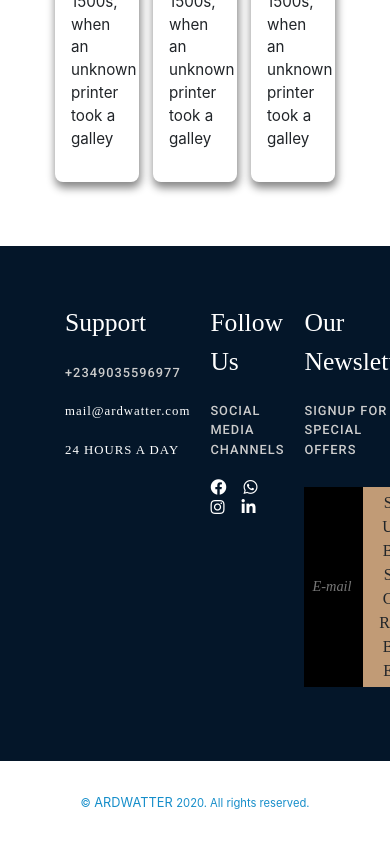
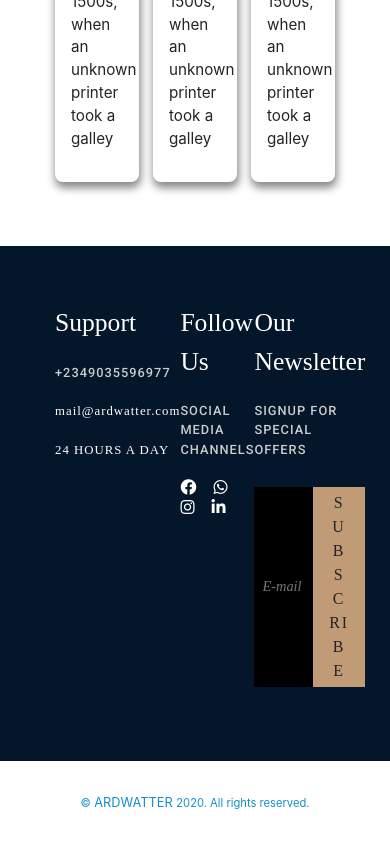
Before and after one commit to josekuaan/Ardwatter, a React (Create React App) app: page / in a window 390 px wide. Shown: the part 5761-6605 px from the top of the page. Built offline with nearby package versions, Linux system fonts and the light colour scheme; some icons are missing.

Commit message:
worked on the responsiveness

```diff
--- a/src/App.css
+++ b/src/App.css
@@ -530,7 +530,7 @@ hr{
   padding: 3rem 0;
 }
 .footer-content>ul>li {
-  padding: 10px;
+  padding: 10px 0;
   color: #fff;
   font-family: Monserrat;
     font-size: 1.6rem;
--- a/src/query.css
+++ b/src/query.css
@@ -323,7 +323,7 @@ and  (max-device-width : 750px)  {
 @media only screen
 and (max-device-width : 480px) {
   #navBar{
-    width: 100%;
+    width: 99%;
   }
   .containers{
     max-width: 100%;
```
